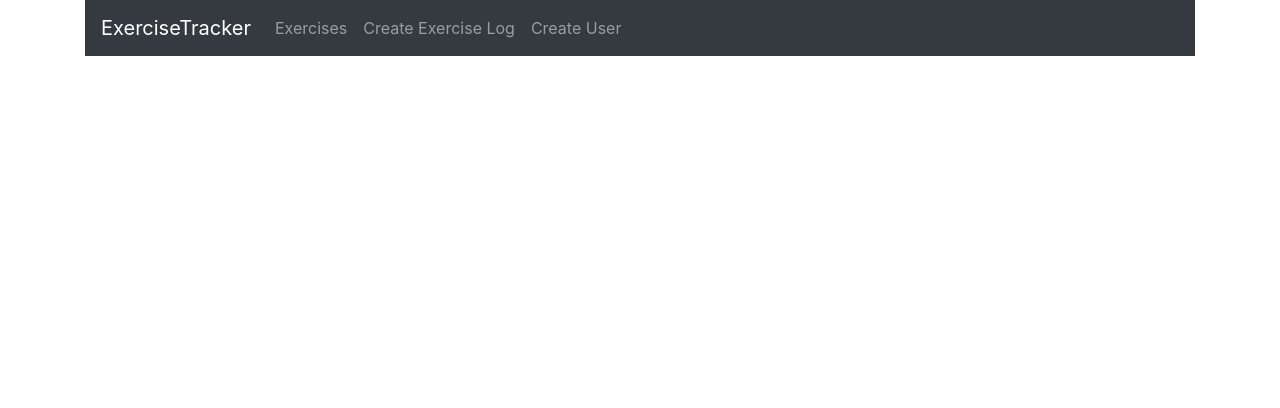
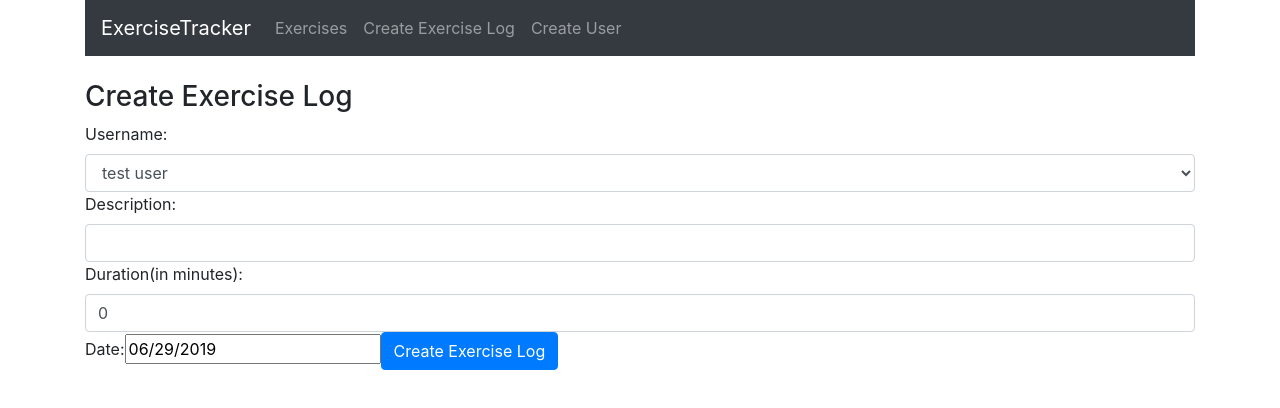
Before and after one commit to thtauhid/exercise-tracker, a React (Create React App) app: page /create_exercise in a window 1280 px wide. Shown: the top 408 px of the page. Built offline with nearby package versions, Linux system fonts and the light colour scheme.

Commit message:
Create Exercise

```diff
--- a/src/components/CreateExercise.js
+++ b/src/components/CreateExercise.js
@@ -1,9 +1,103 @@
 import React, {Component} from 'react'
+import DatePicker from 'react-datepicker'
+import 'react-datepicker/dist/react-datepicker.css'
 
 export default class CreateExercise extends Component {
+	constructor(props) {
+		super(props)
+
+		this.onChangeUsername = this.onChangeUsername.bind(this)
+		this.onChangeDescription = this.onChangeDescription.bind(this)
+		this.onChangeDuration = this.onChangeDuration.bind(this)
+		this.onChangeDate = this.onChangeDate.bind(this)
+		this.onSubmit = this.onSubmit.bind(this)
+
+		this.state = {
+			username: '',
+			description: '',
+			duration: 0,
+			date: new Date(),
+			users: []
+		}
+	}
+
+
+	componentDidMount() {
+		this.setState({
+			users: ['test user'],
+			username: 'test user'
+		})
+	}
+
+
+
+	onChangeUsername(e) {
+		this.setState({
+			username: e.target.value
+		})
+	}
+
+	onChangeDescription(e) {
+		this.setState({
+			description: e.target.value
+		})
+	}
+
+	onChangeDuration(e) {
+		this.setState({
+			duration: e.target.value
+		})
+	}
+
+	onChangeDate(date) {
+		this.setState({
+			date: date
+		})
+	}
+
+	onSubmit(e) {
+		e.preventDefault()
+
+		const exercise = {
+			username: this.state.username,
+			description: this.state.description,
+			duration: this.state.duration,
+			date: this.state.date
+		}
+
+		console.log(exercise)
+
+		// window.location = '/'
+	}
+
 	render() {
 		return(
 				<div>
+					<h3>Create Exercise Log</h3>
+					<form onSubmit={this.onSubmit} >
+						<label>Username:</label>
+						<select ref="userInput"
+							required
+							className="form-control"
+							value={this.state.username}
+							onChange={this.onChangeUsername} >
+						{
+							this.state.users.map(function(user) {
+								return <option key={user} value={user}> {user} </option>
+							})
+						}
+						</select>
+						<label>Description:</label>
+						<input type="text" required className="form-control" value={this.state.description} onChange={this.onChangeDescription}  />
+
+						<label>Duration(in minutes):</label>
+						<input type="text" required className="form-control" value={this.state.duration} onChange={this.onChangeDuration}  />
+
+						<label>Date:</label>
+							<DatePicker selected={this.state.date} onChange={this.onChangeDate} />
+
+						<input type='submit' value='Create Exercise Log' className='btn btn-primary' />
+					</form>
 				</div>
 			)
 	}
```
